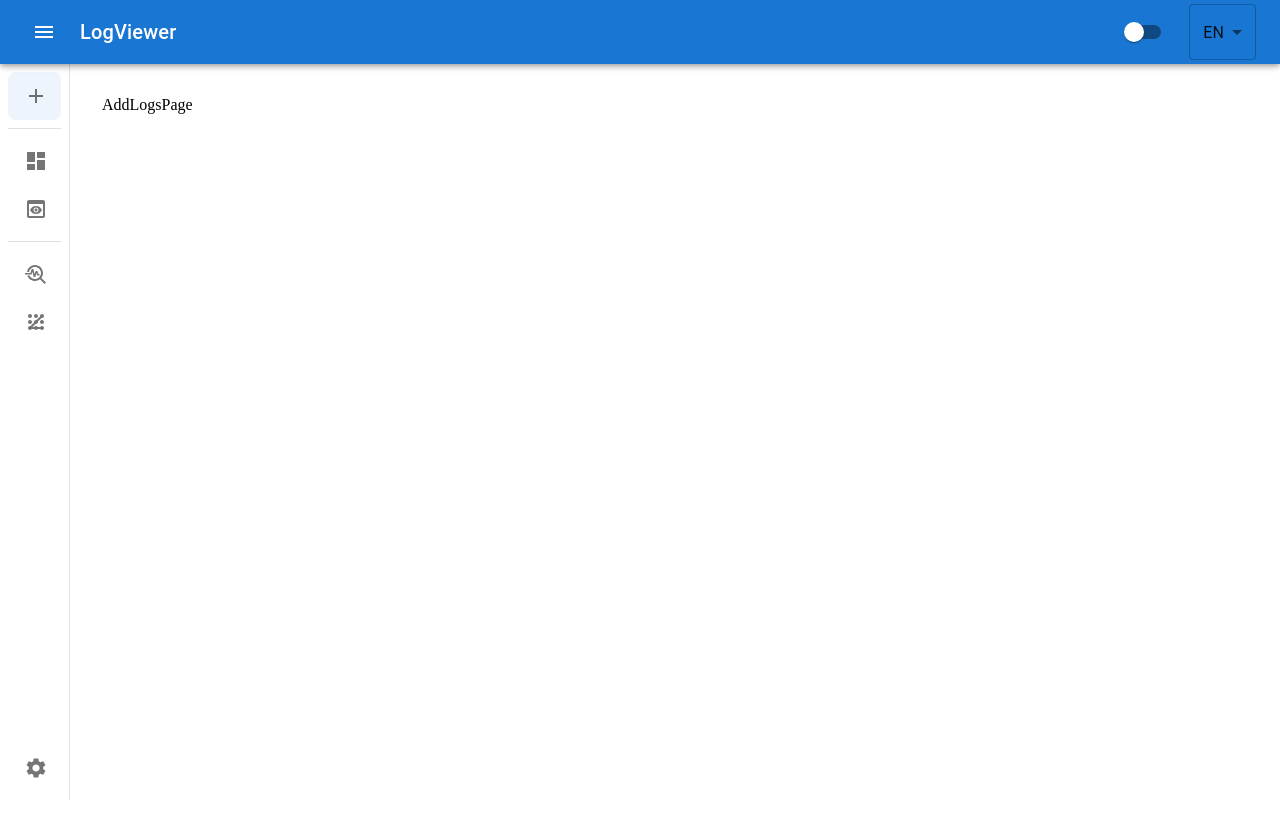
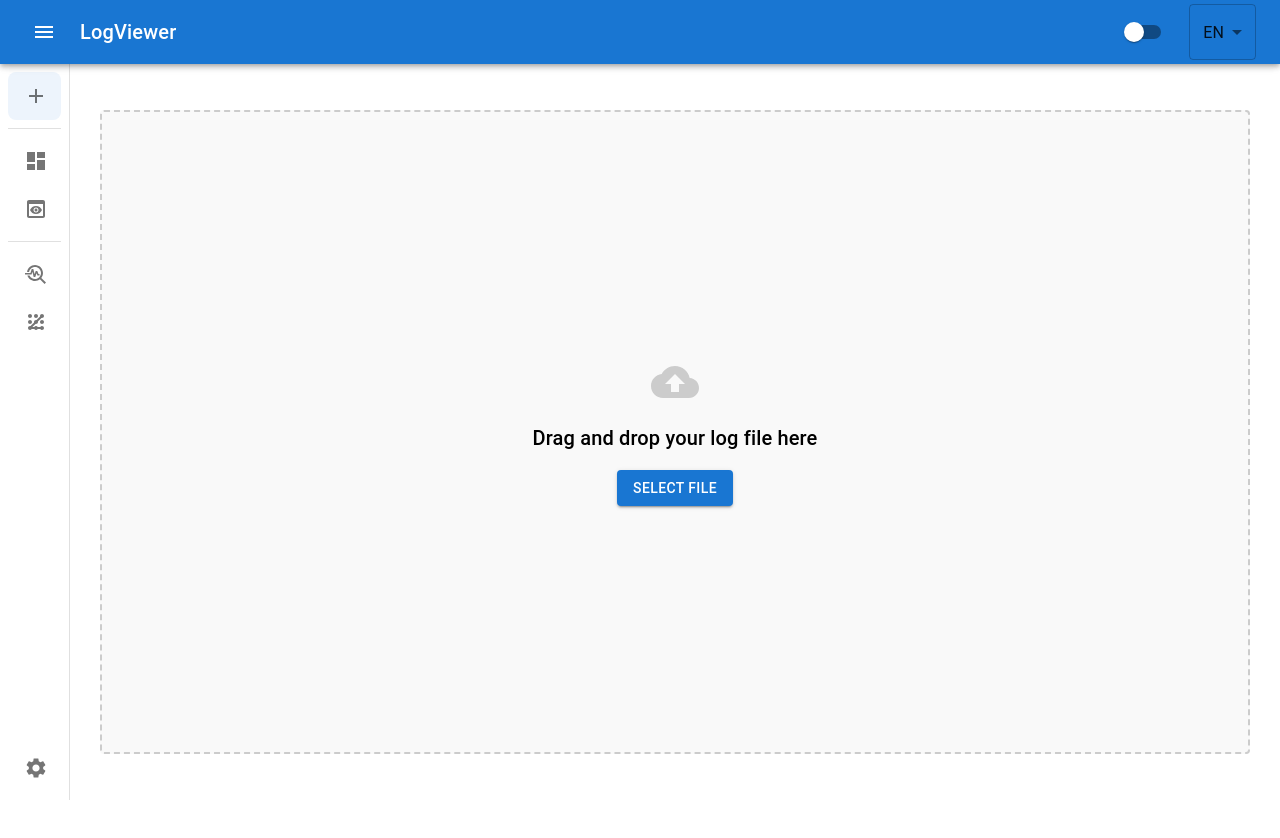
Before and after one commit to vl-efimov/log-viewer, a React (Vite) app in the folder log-viewer-front/: page /add-logs in a window 1280 px wide. Shown: the top 838 px of the page. Before the commit the page ends 800 px from the top, so only its background shows below. Built offline with nearby package versions, Linux system fonts and the light colour scheme.

Commit message:
[WIP] Added Dropzone

```diff
--- /dev/null
+++ b/log-viewer-front/src/components/Dropzone.tsx
@@ -0,0 +1,93 @@
+import React, { useState } from 'react';
+import { Box, Button, Typography, IconButton } from '@mui/material';
+import CloudUploadIcon from '@mui/icons-material/CloudUpload';
+import { styled } from '@mui/system';
+
+const Dropzone = styled('div')(({ theme }) => ({
+    border: '2px dashed #ccc',
+    borderRadius: '4px',
+    width: '100%',
+    height: '80vh',
+    display: 'flex',
+    flexDirection: 'column',
+    alignItems: 'center',
+    justifyContent: 'center',
+    backgroundColor: '#f9f9f9',
+    cursor: 'pointer',
+    '&:hover': {
+        backgroundColor: '#f1f1f1',
+    },
+}));
+
+const FileUpload: React.FC = () => {
+    const [file, setFile] = useState<File | null>(null);
+
+    const handleDrop = (event: React.DragEvent<HTMLDivElement>) => {
+        event.preventDefault();
+        const droppedFile = event.dataTransfer.files[0];
+        if (validateFile(droppedFile)) {
+            setFile(droppedFile);
+        } else {
+            alert('Invalid file type. Please upload a text or JSON file.');
+        }
+    };
+
+    const handleFileSelect = (event: React.ChangeEvent<HTMLInputElement>) => {
+        const selectedFile = event.target.files?.[0];
+        if (selectedFile && validateFile(selectedFile)) {
+            setFile(selectedFile);
+        } else {
+            alert('Invalid file type. Please upload a text or JSON file.');
+        }
+    };
+
+    const validateFile = (file: File) => {
+        const validTypes = ['text/plain', 'application/json', 'application/xml',];
+        return validTypes.includes(file.type);
+    };
+
+    return (
+        <Box sx={{ width: '100%', height: '100vh', display: 'flex', flexDirection: 'column', alignItems: 'center', justifyContent: 'center' }}>
+            <Dropzone
+                onDragOver={(event) => event.preventDefault()}
+                onDrop={handleDrop}
+            >
+                <CloudUploadIcon
+                    sx={{
+                        fontSize: 48,
+                        color: '#ccc'
+                    }}
+                />
+                <Typography
+                    variant="h6"
+                    sx={{ mt: 2 }}
+                >
+                    Drag and drop your log file here
+                </Typography>
+                <input
+                    type="file"
+                    accept=".txt,.json,.log"
+                    style={{ display: 'none' }}
+                    id="file-upload"
+                    onChange={handleFileSelect}
+                />
+                <label htmlFor="file-upload">
+                    <Button
+                        variant="contained"
+                        component="span"
+                        sx={{ mt: 2 }}
+                    >
+                        Select File
+                    </Button>
+                </label>
+            </Dropzone>
+            {file && (
+                <Typography variant="body1" sx={{ mt: 2 }}>
+                    Selected file: {file.name}
+                </Typography>
+            )}
+        </Box>
+    );
+};
+
+export default FileUpload;
--- a/log-viewer-front/src/layouts/MainLayout.tsx
+++ b/log-viewer-front/src/layouts/MainLayout.tsx
@@ -1,4 +1,4 @@
-import { Box, Toolbar } from '@mui/material';
+import { Box } from '@mui/material';
 import Header from '../components/Header';
 import Sidebar from '../components/Sidebar';
 import { useState } from 'react';
@@ -20,7 +20,6 @@ export default function MainLayout () {
                 isSidebarOpen={isSidebarOpen}
             />
             <Box component="main" sx={{ flexGrow: 1, p: 3 }}>
-                <Toolbar />
                 <Outlet />
             </Box>
         </Box>
--- a/log-viewer-front/src/pages/AddLogsPage.tsx
+++ b/log-viewer-front/src/pages/AddLogsPage.tsx
@@ -1,6 +1,8 @@
+import Dropzone from '../components/Dropzone';
+
 const AddLogsPage: React.FC = () => {
     return (
-        <span>AddLogsPage</span>
+        <Dropzone />
     );
 }
 
```
Also changed, not shown: log-viewer-front/src/components/InputFileUpload.tsx (deleted, +0 -34 lines).
